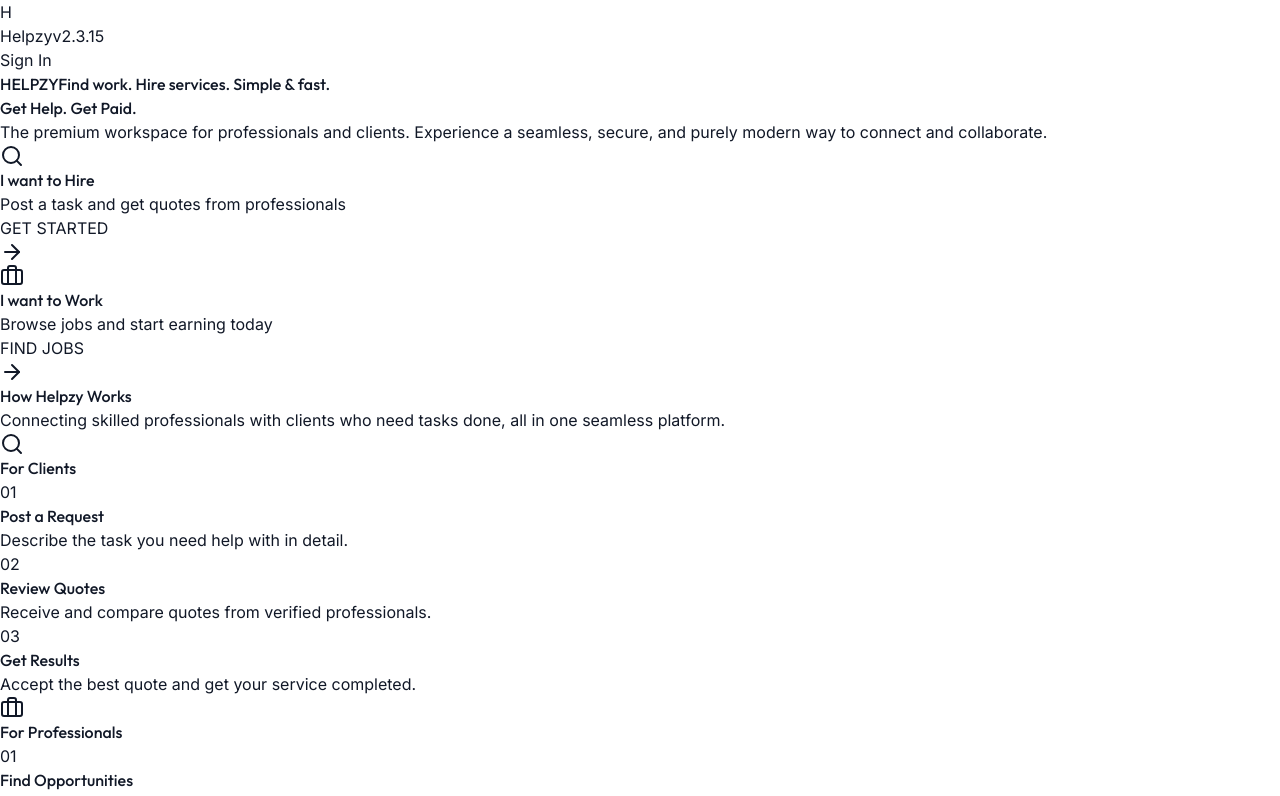
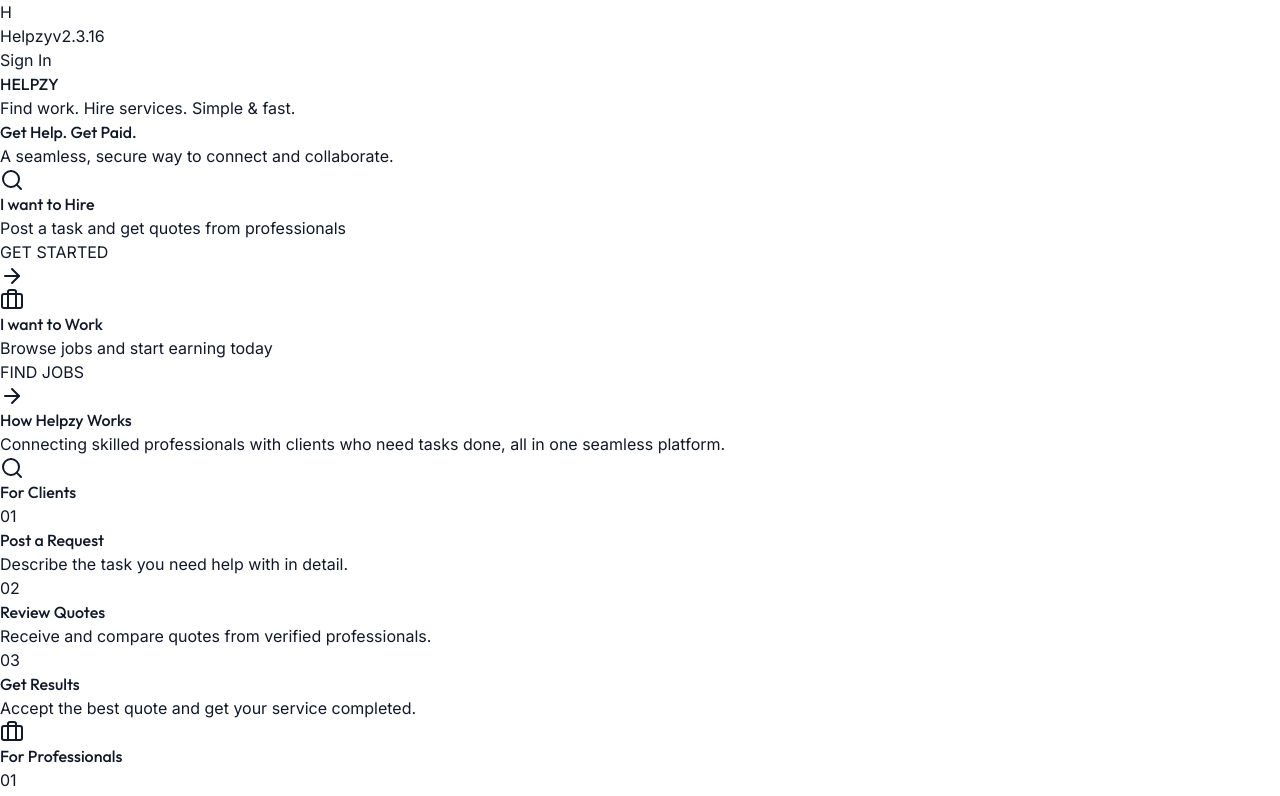
Before and after one commit to onlineclassaj/helpzy, a React (Vite) app: page / in a window 1280 px wide. Shown: the top 796 px of the page. Built offline with nearby package versions, Linux system fonts and the light colour scheme; no server answers; the database is empty.

Commit message:
UI/UX v2.3.16: Fixed Navbar scroll, Home branding hierarchy, and button layouts

```diff
--- a/public/version.json
+++ b/public/version.json
@@ -1,3 +1,3 @@
 {
-    "version": "2.3.15"
+    "version": "2.3.16"
 }
--- a/src/components/Navbar.jsx
+++ b/src/components/Navbar.jsx
@@ -24,7 +24,7 @@ const Navbar = () => {
 
     const navClasses = shouldBeFixed
         ? "fixed top-0 sm:top-4 left-0 sm:left-1/2 sm:-translate-x-1/2 z-[100] w-full sm:w-[calc(100%-2rem)] max-w-5xl transition-all duration-300"
-        : "sticky top-0 z-[100] w-full transition-all duration-300";
+        : "relative w-full transition-all duration-300 z-[100]";
 
     const cardClasses = shouldBeFixed
         ? "glass-card sm:rounded-[24px] px-4 sm:px-6 py-4 sm:py-5 flex items-center justify-between premium-shadow border-b sm:border border-gray-100"
--- a/src/constants/version.js
+++ b/src/constants/version.js
@@ -1 +1 @@
-export const APP_VERSION = '2.3.15';
+export const APP_VERSION = '2.3.16';
--- a/src/pages/HireDashboard.jsx
+++ b/src/pages/HireDashboard.jsx
@@ -39,21 +39,21 @@ const HireDashboard = () => {
                     My Active Requests
                 </h2>
                 <div className="flex items-center gap-3 self-start lg:self-auto w-full lg:w-auto">
-                    {/* History Button */}
+                    {/* History Button - Smaller, Secondary */}
                     <Link
                         to="/history"
-                        className="flex-1 lg:flex-none bg-gray-100 text-gray-700 px-6 py-4 rounded-2xl hover:bg-gray-200 transition-all font-bold flex items-center justify-center gap-2"
+                        className="flex-none bg-gray-100 text-gray-600 px-5 py-3 rounded-2xl hover:bg-gray-200 transition-all font-bold text-sm flex items-center justify-center gap-2"
                     >
                         <List className="w-5 h-5" />
-                        <span className="whitespace-nowrap">History</span>
+                        <span className="hidden xs:inline">History</span>
                     </Link>
 
-                    {/* Create Button - Green */}
+                    {/* Create Button - Larger, Primary */}
                     <Link
                         to="/post-service"
-                        className="flex-1 lg:flex-none bg-emerald-600 text-white px-6 py-4 rounded-2xl hover:bg-emerald-700 transition-all font-bold premium-shadow flex items-center justify-center gap-2 group"
+                        className="flex-1 lg:flex-none bg-emerald-600 text-white px-8 py-4 rounded-2xl hover:bg-emerald-700 transition-all font-bold text-lg premium-shadow flex items-center justify-center gap-2 group"
                     >
-                        <PlusCircle className="w-5 h-5 group-hover:rotate-90 transition-transform" />
+                        <PlusCircle className="w-6 h-6 group-hover:rotate-90 transition-transform" />
                         <span className="whitespace-nowrap">Create New Post</span>
                     </Link>
                 </div>
--- a/src/pages/LandingPage.jsx
+++ b/src/pages/LandingPage.jsx
@@ -24,36 +24,39 @@ const LandingPage = () => {
 
                 <div className="max-w-7xl mx-auto px-4 sm:px-6 lg:px-8 relative z-10">
                     <div className="text-center">
-                        {/* New Branding Section */}
+                        {/* 1. Main Branding - Dominant */}
                         <motion.div
-                            initial={{ opacity: 0, y: -20 }}
-                            animate={{ opacity: 1, y: 0 }}
+                            initial={{ opacity: 0, scale: 0.9 }}
+                            animate={{ opacity: 1, scale: 1 }}
                             transition={{ duration: 0.7 }}
-                            className="mb-8"
+                            className="mb-6"
                         >
-                            <h2 className="text-xl sm:text-2xl font-black text-gray-900 tracking-tight flex items-center justify-center gap-3">
-                                <span className="text-3xl sm:text-4xl">HELPZY</span>
-                                <span className="w-2 h-2 rounded-full bg-indigo-600"></span>
-                                <span className="text-base sm:text-xl font-medium text-gray-500">Find work. Hire services. Simple & fast.</span>
-                            </h2>
+                            <h1 className="text-6xl sm:text-8xl font-black text-gray-900 tracking-tighter flex flex-col items-center justify-center gap-2">
+                                <span className="premium-gradient text-transparent bg-clip-text drop-shadow-sm">HELPZY</span>
+                            </h1>
+                            <p className="mt-4 text-lg sm:text-2xl font-bold text-gray-600 max-w-xl mx-auto">
+                                Find work. Hire services. <span className="text-indigo-600">Simple & fast.</span>
+                            </p>
                         </motion.div>
 
-                        <motion.h1
+                        {/* 2. Secondary Tagline - Smaller */}
+                        <motion.h2
                             initial={{ opacity: 0, y: 20 }}
                             animate={{ opacity: 1, y: 0 }}
                             transition={{ duration: 0.7, delay: 0.2 }}
-                            className="text-6xl md:text-8xl font-extrabold tracking-tight text-gray-900 mb-6"
+                            className="text-2xl sm:text-4xl font-bold tracking-tight text-gray-400 mb-8 sm:mb-12"
                         >
-                            Get Help. <span className="text-transparent bg-clip-text bg-gradient-to-r from-indigo-600 to-purple-600">Get Paid.</span>
-                        </motion.h1>
+                            Get Help. <span className="text-gray-900">Get Paid.</span>
+                        </motion.h2>
 
+                        {/* 3. Description - Even smaller */}
                         <motion.p
                             initial={{ opacity: 0, y: 20 }}
                             animate={{ opacity: 1, y: 0 }}
                             transition={{ duration: 0.7, delay: 0.3 }}
-                            className="max-w-2xl mx-auto text-xl text-gray-500 mb-12 leading-relaxed"
+                            className="max-w-xl mx-auto text-base sm:text-lg text-gray-500 mb-10 leading-relaxed font-medium"
                         >
-                            The premium workspace for professionals and clients. Experience a seamless, secure, and purely modern way to connect and collaborate.
+                            A seamless, secure way to connect and collaborate.
                         </motion.p>
 
                         <motion.div
```
